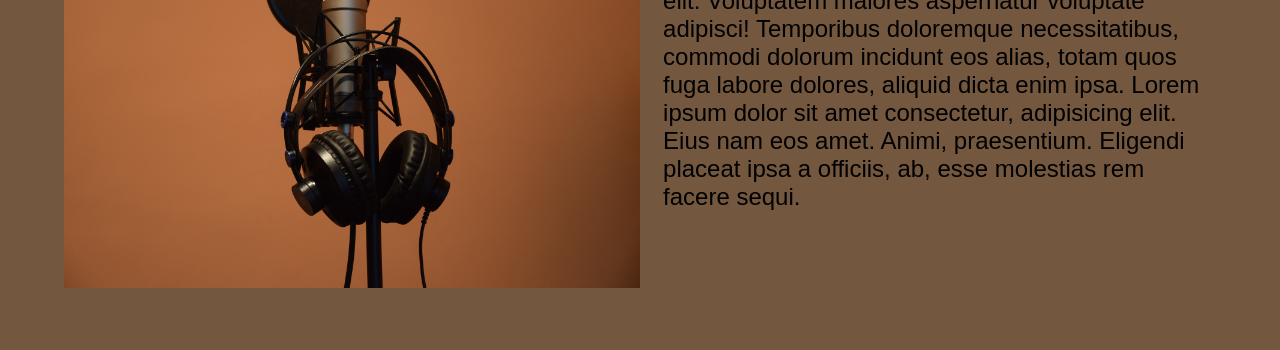
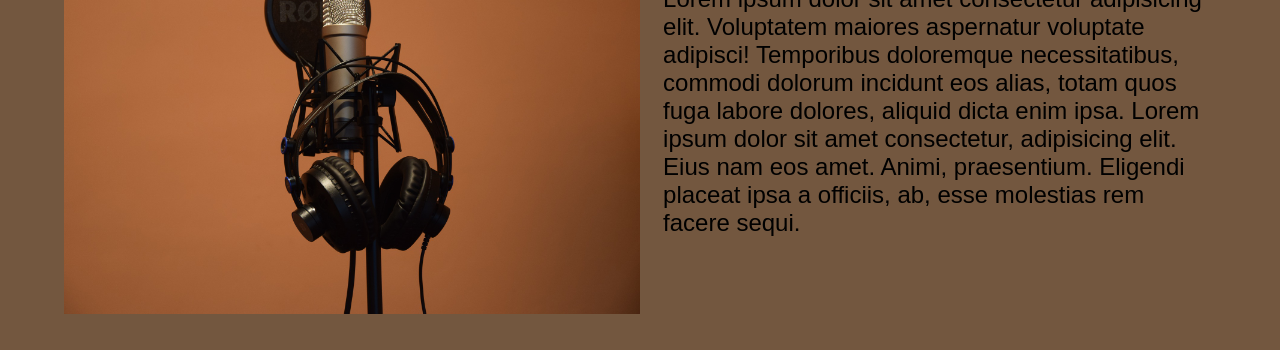
Before and after one commit to cleytoncaminha/Proyecto-curso, a plain HTML site: page index.html in a window 1280 px wide. Shown: the part 546-896 px from the top of the page. Drawn offline with Linux system fonts and the light colour scheme.

Commit message:
cambio servicios

```diff
--- a/style.css
+++ b/style.css
@@ -69,11 +69,12 @@ font-weight: 500;
 }
 .service{
     font-size: 180%;
-    margin-left: 35%;
-    margin-right: 20%;
+    color: #0c0D07;
+    position: relative;
+    display: block;
+    text-align: center;
+    margin-top: 5%;
     margin-bottom: 5%;
-    color: #0c0D07;
-    margin-top: 3%;
     }
 
     .imgservice{
```
